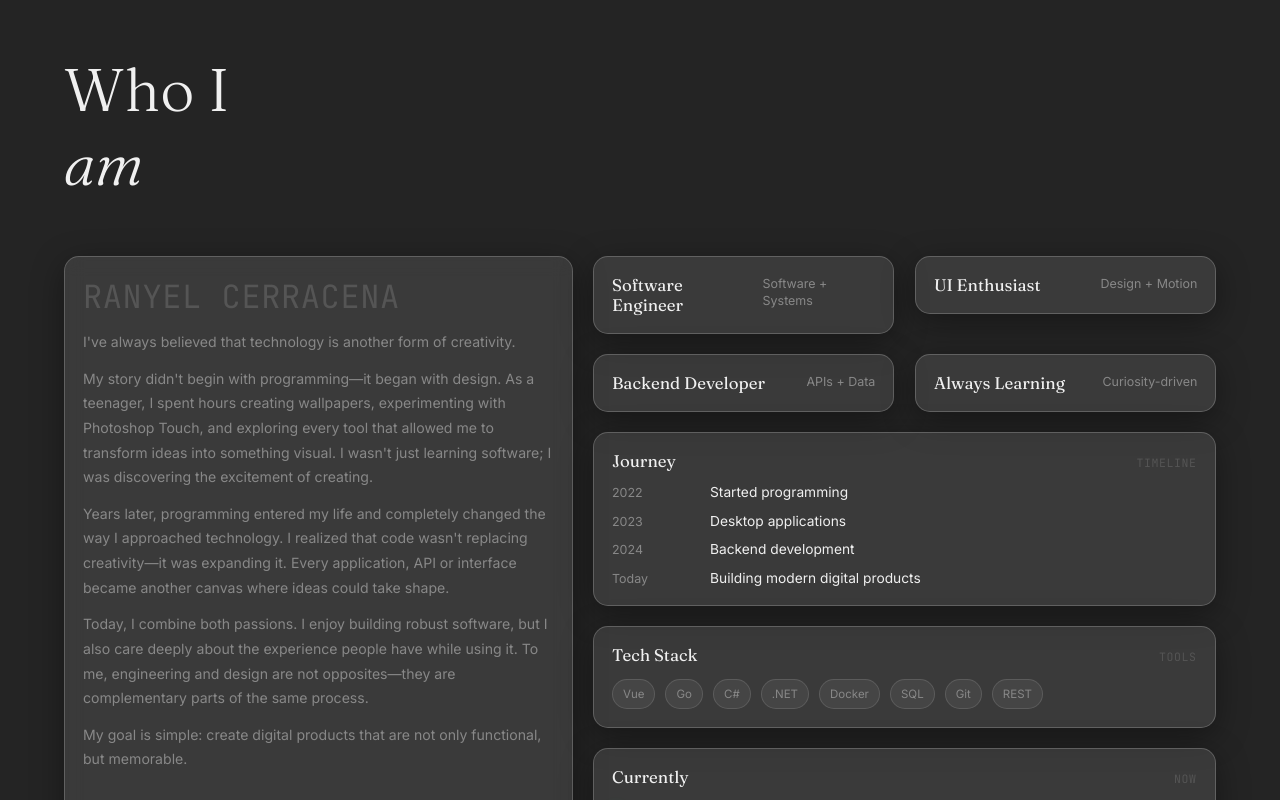
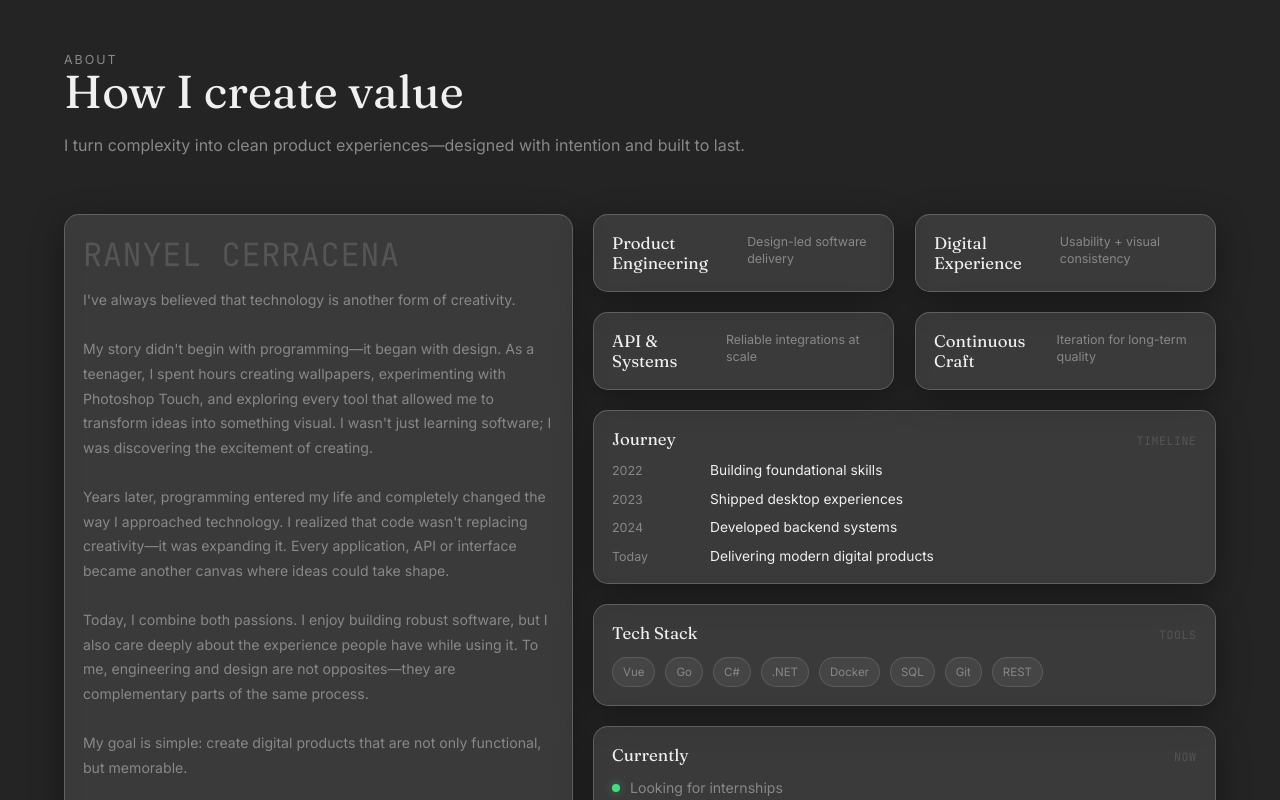
Before and after one commit to RanyelCerracena/Portfolio, a Vue app: page / in a window 1280 px wide. Shown: the part 2640-3440 px from the top of the page. Built offline with nearby package versions, Linux system fonts and the light colour scheme.

Commit message:
feat: update AboutSection and LoadingView components with new content and animations; add SectionHeader component for improved layout

```diff
--- a/src/components/about/AboutSection.vue
+++ b/src/components/about/AboutSection.vue
@@ -8,17 +8,17 @@ import StatusCard from './StatusCard.vue'
 const isMounted = ref(false)
 
 const twoCols = [
-  { title: 'Software Engineer', subtitle: 'Software + Systems' },
-  { title: 'UI Enthusiast', subtitle: 'Design + Motion' },
-  { title: 'Backend Developer', subtitle: 'APIs + Data' },
-  { title: 'Always Learning', subtitle: 'Curiosity-driven' },
+  { title: 'Product Engineering', subtitle: 'Design-led software delivery' },
+  { title: 'Digital Experience', subtitle: 'Usability + visual consistency' },
+  { title: 'API & Systems', subtitle: 'Reliable integrations at scale' },
+  { title: 'Continuous Craft', subtitle: 'Iteration for long-term quality' },
 ]
 
 const journeySteps = [
-  { year: '2022', text: 'Started programming' },
-  { year: '2023', text: 'Desktop applications' },
-  { year: '2024', text: 'Backend development' },
-  { year: 'Today', text: 'Building modern digital products' },
+  { year: '2022', text: 'Building foundational skills' },
+  { year: '2023', text: 'Shipped desktop experiences' },
+  { year: '2024', text: 'Developed backend systems' },
+  { year: 'Today', text: 'Delivering modern digital products' },
 ]
 
 const techItems = ['Vue', 'Go', 'C#', '.NET', 'Docker', 'SQL', 'Git', 'REST']
@@ -63,26 +63,26 @@ onMounted(async () => {
       <aside class="about-intro glass about-intro__card" data-about-stagger>
         <div class="about-intro__content">
           <div class="about-intro__kicker">Ranyel Cerracena</div>
-          <p class="about-intro__text">
-            I've always believed that technology is another form of creativity.
-          </p>
-          <p class="about-intro__text">
+          <p class="about-intro__text">I've always believed that technology is another form of creativity.
+            <br>
+            <br>
             My story didn't begin with programming—it began with design. As a teenager, I spent hours creating
             wallpapers, experimenting with Photoshop Touch, and exploring every tool that allowed me to transform ideas
             into something visual. I wasn't just learning software; I was discovering the excitement of creating.
-          </p>
-          <p class="about-intro__text">
+            <br>
+            <br>
             Years later, programming entered my life and completely changed the way I approached technology. I realized
             that code wasn't replacing creativity—it was expanding it. Every application, API or interface became
             another canvas where ideas could take shape.
-          </p>
-          <p class="about-intro__text">
+            <br>
+            <br>
             Today, I combine both passions. I enjoy building robust software, but I also care deeply about the
             experience people have while using it. To me, engineering and design are not opposites—they are
             complementary parts of the same process.
+            <br>
+            <br>
+            My goal is simple: create digital products that are not only functional, but memorable.
           </p>
-          <p class="about-intro__text">
-            My goal is simple: create digital products that are not only functional, but memorable.</p>
         </div>
 
       </aside>
--- /dev/null
+++ b/src/components/layout/SectionHeader.vue
@@ -0,0 +1,52 @@
+<script setup>
+defineProps({
+  kicker: { type: String, required: true },
+  title: { type: String, required: true },
+  titleItalic: { type: String, default: '' },
+  description: { type: String, required: true },
+})
+</script>
+
+<template>
+  <div class="section-header">
+    <div class="section-header__kicker">{{ kicker }}</div>
+
+    <h2 class="section-header__title">
+      <span class="section-header__title-regular">{{ title }}</span>
+      <span v-if="titleItalic" class="section-header__title-italic">
+        {{ titleItalic }}
+      </span>
+    </h2>
+
+    <p class="section-header__description">{{ description }}</p>
+  </div>
+</template>
+
+<style scoped>
+.section-header__kicker {
+  font-size: 0.78rem;
+  letter-spacing: 2px;
+  color: var(--text-secondary-color);
+}
+
+.section-header__title {
+  margin: 0;
+  font-family: var(--title-font);
+  font-weight: 400;
+  font-size: clamp(1.9rem, 3.6vw, 3rem);
+  line-height: 1.1;
+  white-space: nowrap;
+}
+
+.section-header__title-italic {
+  font-style: italic;
+}
+
+.section-header__description {
+  color: var(--text-secondary-color);
+  font-size: 1rem;
+  line-height: 1.65;
+  margin-top: 14px;
+  max-width: 820px;
+}
+</style>
--- a/src/components/services/ServicesSection.vue
+++ b/src/components/services/ServicesSection.vue
@@ -29,10 +29,11 @@ onMounted(() => {
 
 <template>
   <section ref="sectionRef" class="services" :class="{ 'services--visible': isVisible }">
+
     <header class="services__header">
       <div class="services__small">SERVICES</div>
 
-      <h2 class="services__title">
+      <h2 class="services__title" style="white-space: nowrap;">
         <span class="services__title-regular">What can I build</span>
         <span class="services__title-italic"> for you?</span>
       </h2>
--- a/src/views/HomeView.vue
+++ b/src/views/HomeView.vue
@@ -6,6 +6,8 @@ import ProjectList from '../components/projects/ProjectList.vue'
 import { useProjects } from '@/composables/useProjects.js'
 import AboutSection from '@/components/about/AboutSection.vue'
 import ServicesSection from '@/components/services/ServicesSection.vue'
+import SectionHeader from '@/components/layout/SectionHeader.vue'
+
 
 
 const router = useRouter()
@@ -64,7 +66,7 @@ const { activeType, activeFilter, availableFilters, filteredProjects, changeType
                 <div class="separator">|</div>
                 <div class="status-group">
                   <span class="status-dot"></span>
-                  <span class="status-text">OPEN TO WORK</span>
+                  <span class="status-text">OPEN FOR PROJECTS</span>
                 </div>
               </div>
             </div>
@@ -81,7 +83,8 @@ const { activeType, activeFilter, availableFilters, filteredProjects, changeType
     <section id="projects" class="section section-projects">
       <div class="container">
         <div class="projects-header">
-          <h2>What I <br><span class="italic">built</span></h2>
+          <SectionHeader kicker="PROJECTS" title="What I can deliver" title-italic=""
+            description="I build premium digital experiences—crafted for performance, polish and long-term scalability." />
         </div>
 
         <section class="glass projects-wrapper">
@@ -101,7 +104,8 @@ const { activeType, activeFilter, availableFilters, filteredProjects, changeType
     <section id="about" class="section section-about">
       <div class="container">
         <div class="projects-header">
-          <h2>Who I <br><span class="italic">am</span></h2>
+          <SectionHeader kicker="ABOUT" title="How I create value" title-italic=""
+            description="I turn complexity into clean product experiences—designed with intention and built to last." />
         </div>
         <AboutSection />
       </div>
@@ -199,7 +203,7 @@ const { activeType, activeFilter, availableFilters, filteredProjects, changeType
   margin-top: 196px;
 }
 
-.section-services{
+.section-services {
   margin-top: 20rem;
   margin-bottom: 20rem;
 }
```
Also changed, not shown: src/components/layout/LoadingView.vue (+185 -62 lines), public/sparrow.png (added).
